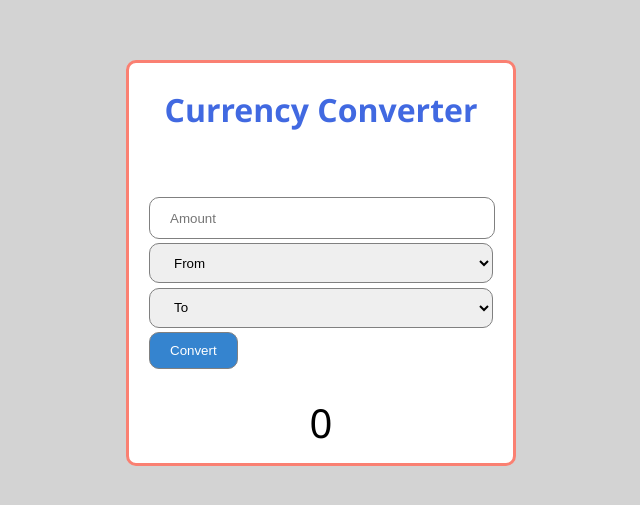
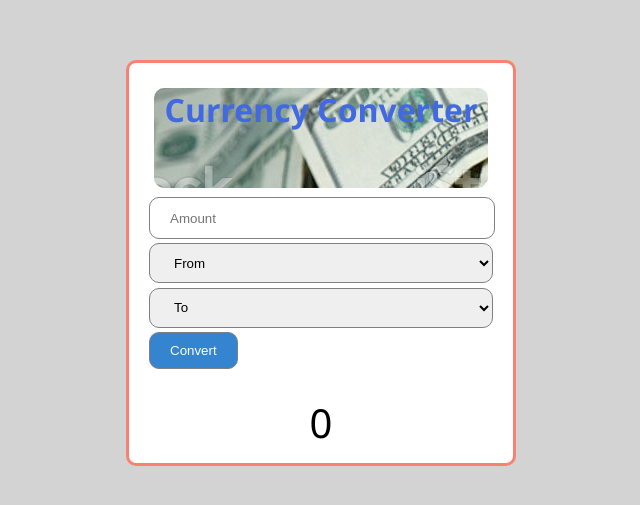
Before and after one commit to Star-20/CurrencyConverter-App, a plain HTML site: page index.html in a window 1280 px wide. Shown: the part 137-642 px from the top of the page, without its empty margins (319-959 px from the left). Drawn offline with Linux system fonts and the light colour scheme; no server answers.

Commit message:
Update index.css

```diff
--- a/index.css
+++ b/index.css
@@ -40,7 +40,8 @@ body {
 .image {
   height: 100px;
   /* background-image: url("./images/banner.jpg"); */
-  background-image: url("./image/Currency_image.jpg");
+  /* background-image: url("./image/Currency_image.jpg");  */
+  background-image: url("./Currency_image.jpg");
   border-radius: 10px;
 }
 
```
